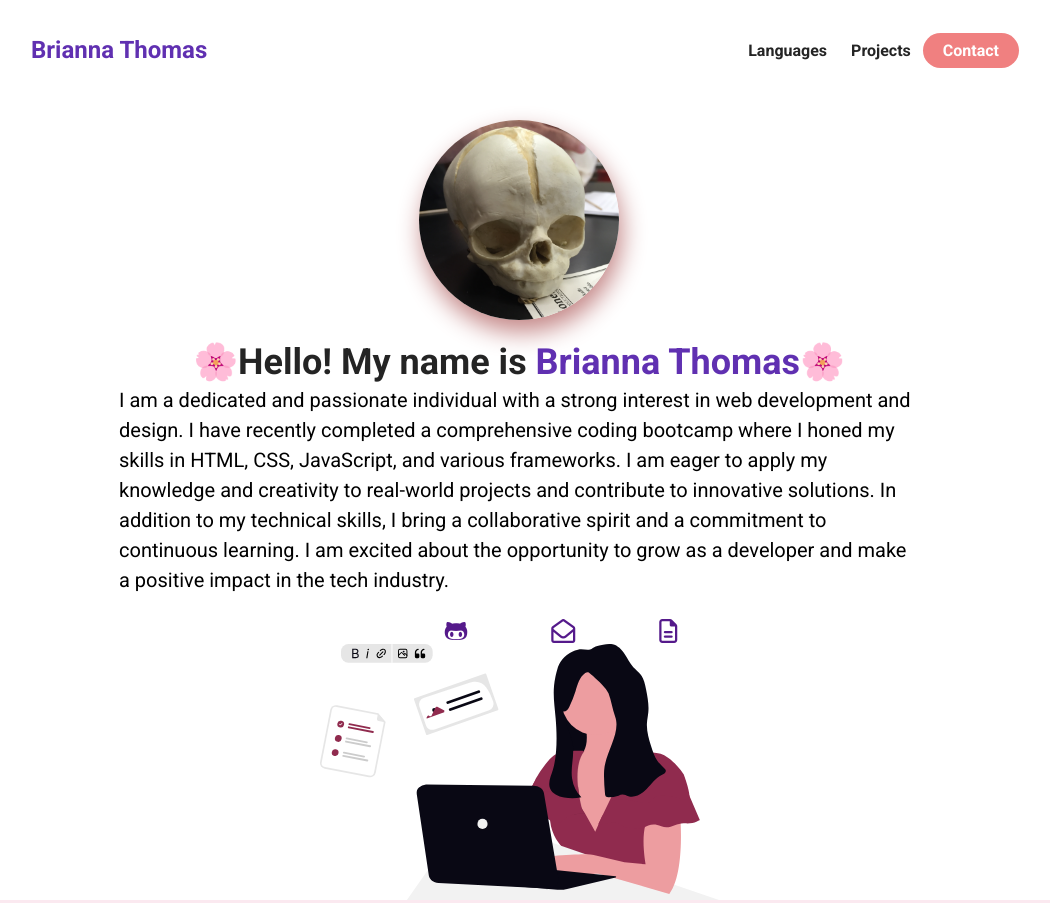
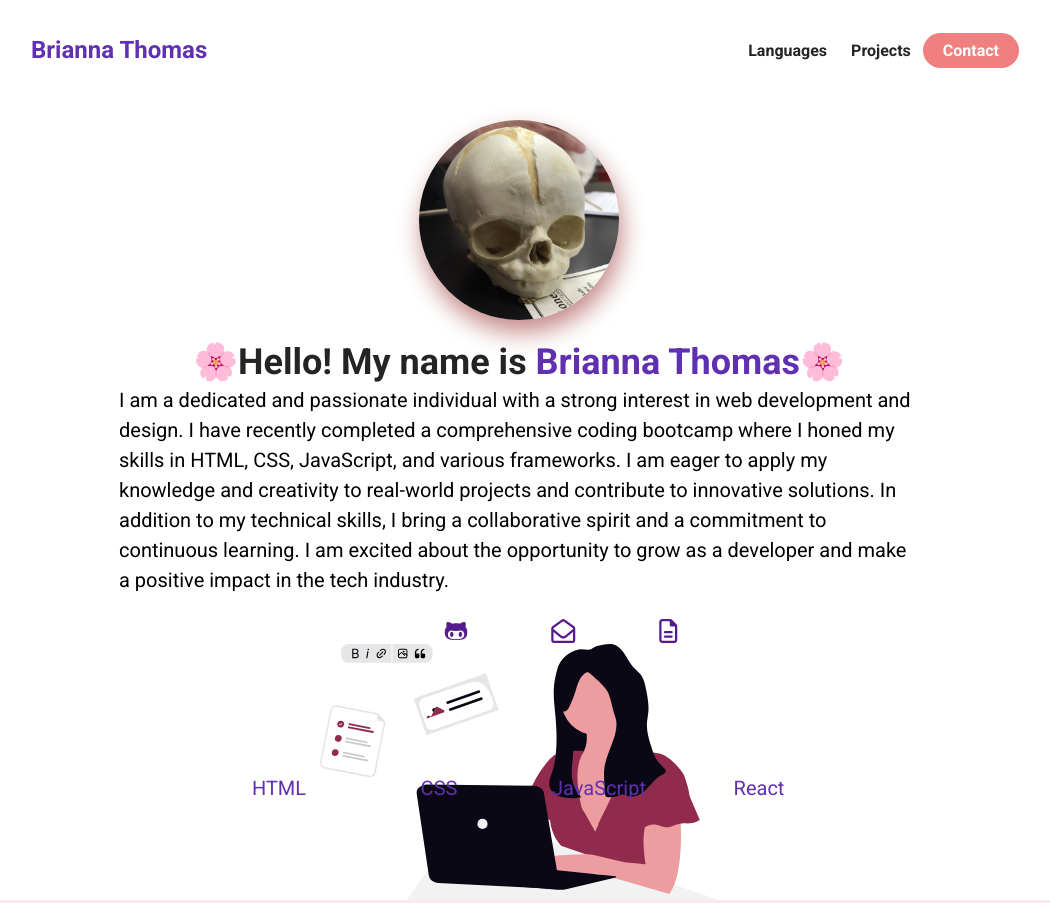
Before and after one commit to WestOfBree/E-portfolio, a plain HTML site: page index.html in a window 1280 px wide. Shown: the top 903 px of the page, without its empty margins (121-1171 px from the left). Drawn offline with Linux system fonts and the light colour scheme; some icons are missing.

Commit message:
language text trouble

```diff
--- a/styles.css
+++ b/styles.css
@@ -182,5 +182,15 @@ LANGUAGES
 .language__name{
     text-align: center;
     position: absolute;
+    bottom: 0;
+    transform:scale(100%);
+    transition: all 0.3s ease;
+    font-size: 20px;
+    opacity: 100%;
+}
+.language__name:hover{
+    filter:brightness(0.8%);
+    opacity: 0.86;
+    transform: scale(0.9);
 }
 /* left off on 34:23 */
```
